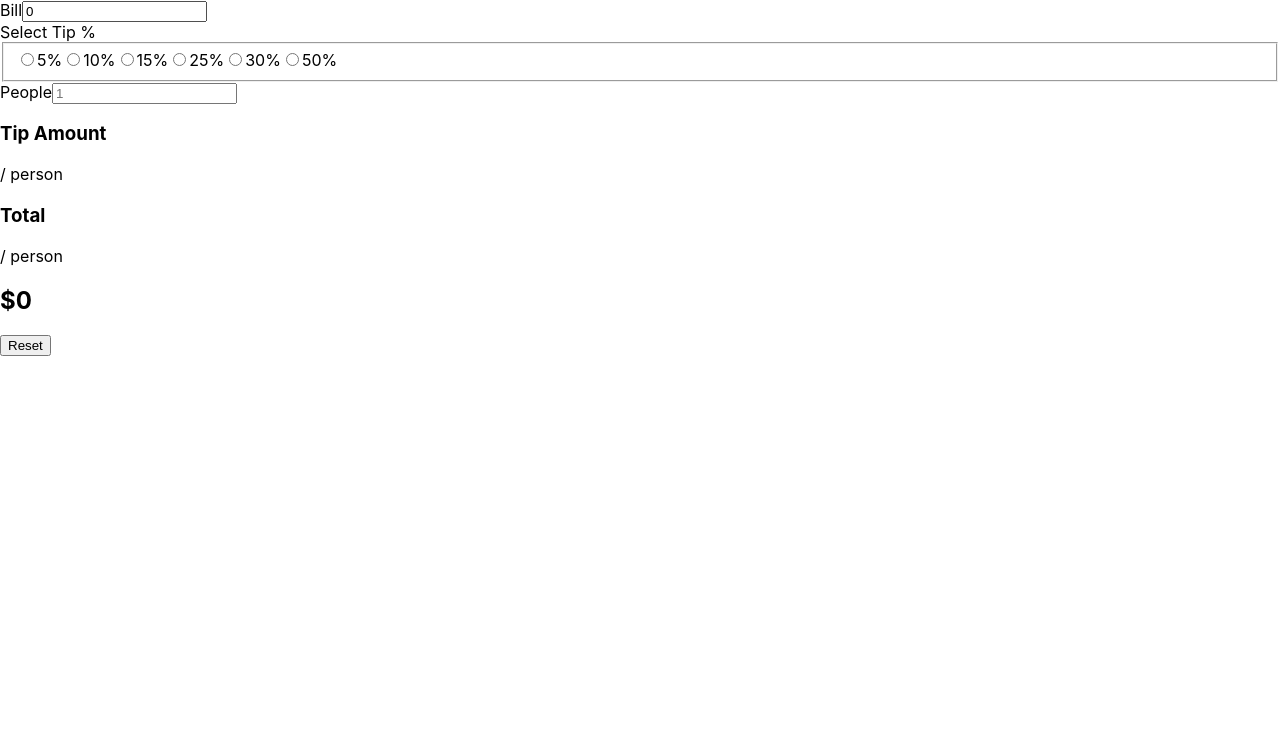
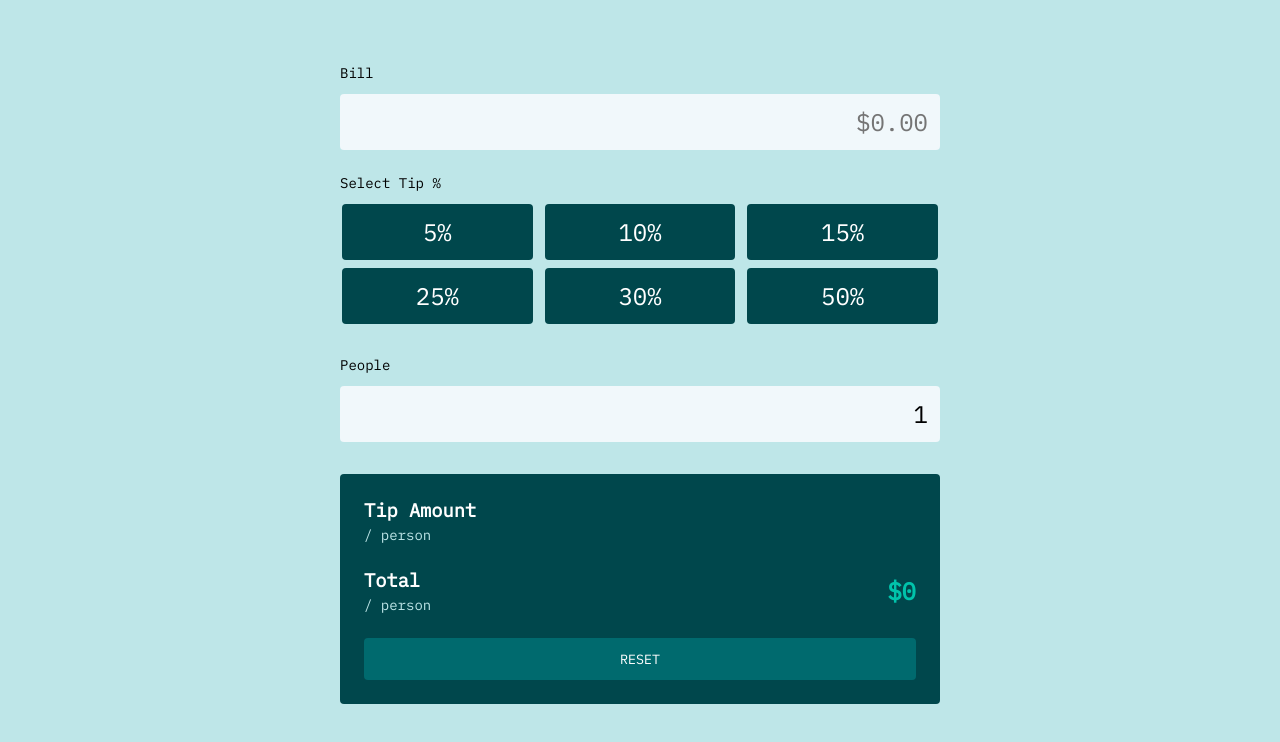
Before and after one commit to lizbryson/tip-calculator, a React (Create React App) app: page / in a window 1280 px wide. Shown: the top 742 px of the page. Built offline with nearby package versions, Linux system fonts and the light colour scheme.

Commit message:
update calc logic

```diff
--- a/public/index.html
+++ b/public/index.html
@@ -15,6 +15,10 @@
       user's mobile device or desktop. See https://developers.google.com/web/fundamentals/web-app-manifest/
     -->
     <link rel="manifest" href="%PUBLIC_URL%/manifest.json" />
+
+    <link rel="preconnect" href="https://fonts.googleapis.com">
+    <link rel="preconnect" href="https://fonts.gstatic.com" crossorigin>
+    <link href="https://fonts.googleapis.com/css2?family=IBM+Plex+Mono&display=swap" rel="stylesheet">
     <!--
       Notice the use of %PUBLIC_URL% in the tags above.
       It will be replaced with the URL of the `public` folder during the build.
@@ -24,7 +28,7 @@
       work correctly both with client-side routing and a non-root public URL.
       Learn how to configure a non-root public URL by running `npm run build`.
     -->
-    <title>React App</title>
+    <title>Tip Calculator</title>
   </head>
   <body>
     <noscript>You need to enable JavaScript to run this app.</noscript>
--- a/src/App/App.css
+++ b/src/App/App.css
@@ -1,38 +1,139 @@
-.App {
+
+:root {
+ --lightBlue: #bee6e8;
+ --lightTeal: #f1f8fb;
+ --darkTeal: #00474c;
+ --brightTeal: #00c3ab;
+ --borderRadius: 4px;
+}
+
+*,
+input,
+button {
+  box-sizing: border-box;
+  font-family: 'IBM Plex Mono', monospace;
+}
+
+body {
+  background-color: var(--lightBlue);
+  padding: 4rem 2rem 2rem;
+}
+
+.app-body {
+  padding: 2rem;
+}
+
+.tipCalculator {
+  max-width: 600px;
+  margin: 0 auto;
+}
+.tipResults,
+.tipForm {
+  width: 100%;
+}
+.tipForm {
+  margin-bottom: 2rem;
+}
+.tipForm__input,
+.tipForm__label {
+  display: block;
+  width: 100%;
+}
+
+.tipForm__label {
+  margin-bottom: .75rem;
+  font-size: .875rem;
+}
+
+.tipForm__input {
+  background-color: var(--lightTeal);
+  background-image: none;
+  margin-bottom: 1.5rem;
+  font-size: 1.5rem;
+  font-family: 'IBM Plex Mono', monospace;
+  border: none;
+  padding: .75rem;
+  border-radius: var(--borderRadius);
+  text-align: right;
+
+}
+
+.tipForm__fieldset {
+  border: none;
+  padding: 0;
+  display: flex;
+  flex-wrap: wrap;
+  justify-content: space-between;
+  margin-bottom: 1.5rem;
+
+}
+
+.tipForm__radio {
+  width: 32%;
+  position: relative;
+  margin-bottom: .5rem;
+}
+
+.tipFormRadio__input {
+  position: absolute;
+  cursor: pointer;
+  top: 0;
+  left: 0;
+  width: 100%;
+  opacity: 0;
+  height: 95%;
+}
+
+.tipFormRadio__input:checked + span {
+  background-color: var(--brightTeal);
+}
+
+.tipForm__radio span {
+  display: block;
+  background-color: var(--darkTeal);
+  padding: .75rem .5rem;
+  font-size: 1.5rem;
+  border-radius: var(--borderRadius);
+  color: #fff;
   text-align: center;
 }
 
-.App-logo {
-  height: 40vmin;
-  pointer-events: none;
+.tipResults {
+  background-color: var(--darkTeal);
+  color: #fff;
+  border-radius: var(--borderRadius);
+  padding: 1.5rem;
 }
 
-@media (prefers-reduced-motion: no-preference) {
-  .App-logo {
-    animation: App-logo-spin infinite 20s linear;
-  }
+.reset-button {
+  display: block;
+  background-color: #006a6e;
+  color: #fff;
+  border-radius: var(--borderRadius);
+  width: 100%;
+  border: none;
+  text-transform: uppercase;
+  padding: .75rem;
 }
 
-.App-header {
-  background-color: #282c34;
-  min-height: 100vh;
+/* Tip Results  */
+.tipResults__section {
+  margin-bottom: 1.5rem;
   display: flex;
-  flex-direction: column;
+  justify-content: space-between;
   align-items: center;
-  justify-content: center;
-  font-size: calc(10px + 2vmin);
-  color: white;
 }
-
-.App-link {
-  color: #61dafb;
+.tipResults__title {
+  margin: 0 0 .25rem 0;
 }
-
-@keyframes App-logo-spin {
-  from {
-    transform: rotate(0deg);
-  }
-  to {
-    transform: rotate(360deg);
-  }
+.tipResults__subtitle {
+  margin: 0;
+  font-size: .875rem;
+  color: var(--lightBlue);
 }
+.tipResults__total {
+  color: var(--brightTeal);
+  font-size: 1.5rem;
+  margin: 0;
+  text-align: right;
+}
--- a/src/App/App.js
+++ b/src/App/App.js
@@ -15,7 +15,8 @@ const App = () => {
       <TipForm
         totalPeople={totalPeople}
         totalBill={totalBill}
-        setTotalBill={setTotalBill} />
+        setTotalBill={setTotalBill}
+        setTotalPeople={setTotalPeople} />
       <TipResults
         totalPeople={totalPeople}
         totalBill={totalBill}
--- a/src/ResetButon/ResetButton.js
+++ b/src/ResetButon/ResetButton.js
@@ -1,8 +1,13 @@
 import React from 'react';
 
 const ResetButton = () => {
+  const handleResetClick = () => {
+    alert('reset clicked');
+  }
   return (
-    <button className="reset-button">Reset</button>
+    <button
+      onClick={ handleResetClick }
+      className="reset-button">Reset</button>
   )
 }
 
--- a/src/TipForm/TipForm.js
+++ b/src/TipForm/TipForm.js
@@ -3,7 +3,7 @@ import TipRadio from '../TipRadio/TipRadio';
 import TipInput from '../TipInput/TipInput';
 import './TipForm.css';
 
-const TipForm = ({ totalPeople, totalBill, setTotalBill }) => {
+const TipForm = ({ totalPeople, totalBill, setTotalBill, setTotalPeople }) => {
 
   const levels = [5, 10, 15, 25, 30, 50];
 
@@ -33,6 +33,8 @@ const TipForm = ({ totalPeople, totalBill, setTotalBill }) => {
         key="input_people"
         label="People"
         placeholder="1"
+        value={totalPeople}
+        updateState={ setTotalPeople }
        />
     </form>
   )
--- a/src/TipInput/TipInput.js
+++ b/src/TipInput/TipInput.js
@@ -3,9 +3,17 @@ import React from 'react';
 const TipInput = ({ label, placeholder, value, updateState }) => {
   const inputID = `${label.toLowerCase()}-total`;
 
-  const handleInputChange = ({target}) => {
-    updateState(target.value);
+  const handleInputChange = ({ target }) => {
+
+    let num = target.value.replace(/[^0-9.,]/g, '');
+
+    if (num[0] === '.') num = '0' + num;
+
+    (num === '') ? updateState(0) : updateState(num);
+
   }
+
+  const formatNumber = num => new Intl.NumberFormat('en-US', { style: 'currency', currency: 'USD' }).format(num);
 
   return (
     <div>
@@ -15,7 +23,7 @@ const TipInput = ({ label, placeholder, value, updateState }) => {
         id="{inputID}"
         name="bill-total"
         type="text"
-        value={value}
+        value={value === 0 ? '' : value}
         onChange={handleInputChange}
         placeholder={placeholder} />
     </div>
```
